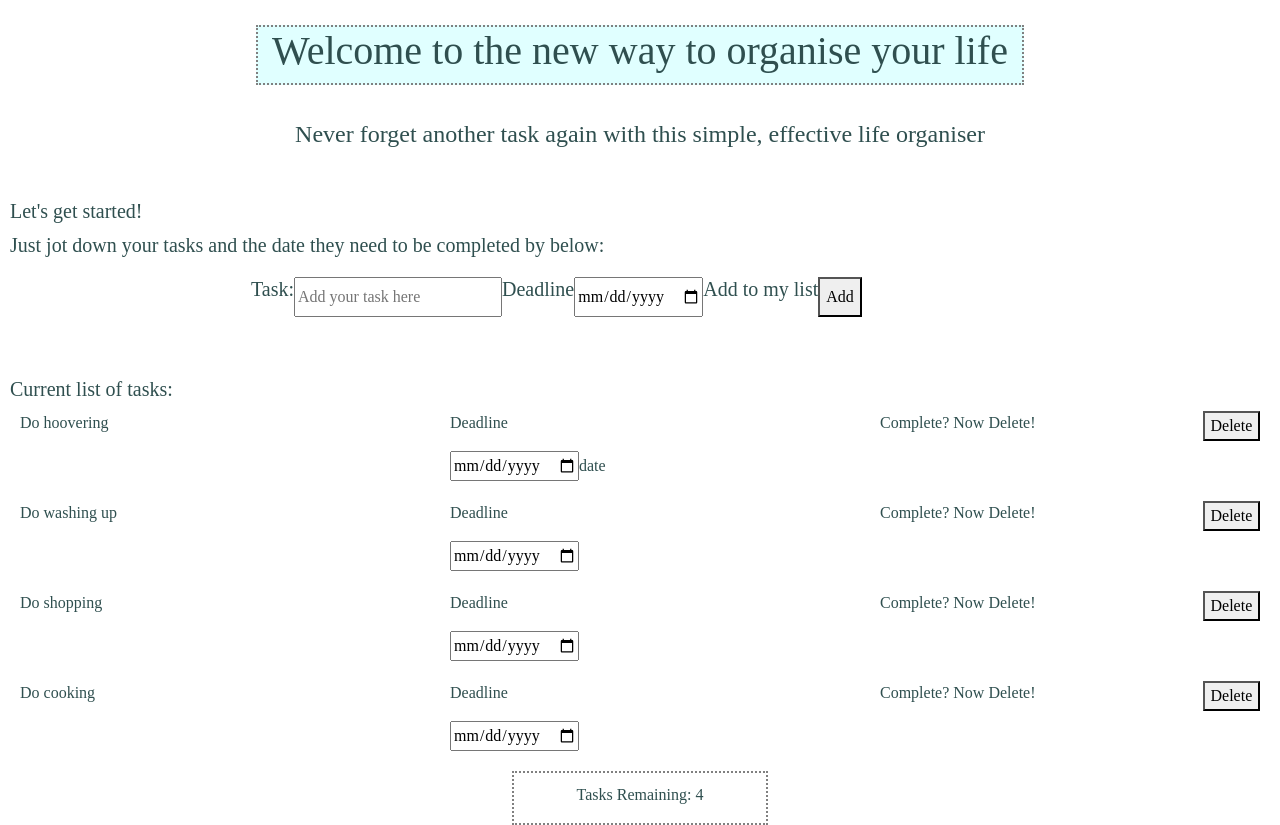
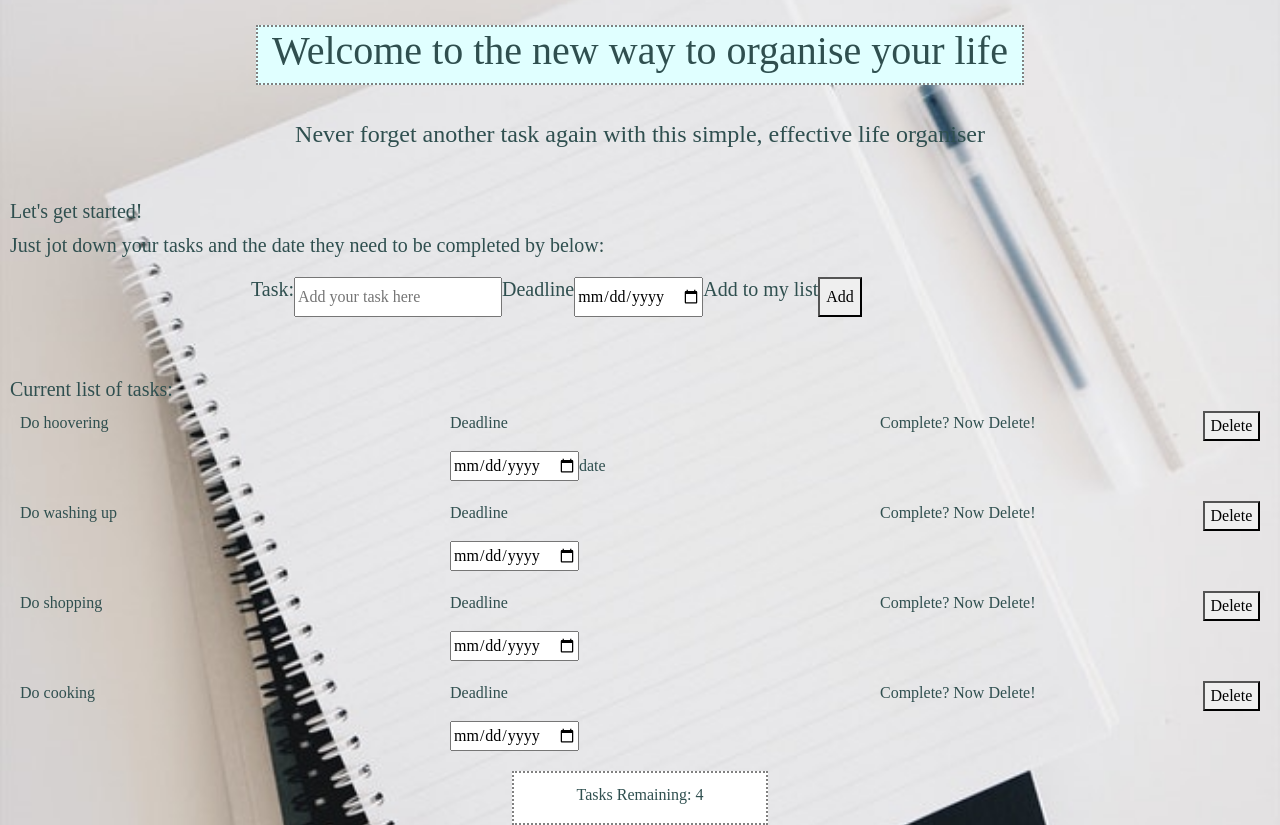
Before and after one commit to JoPreihs/todo-app-frontend, a React app: page / in a window 1280 px wide. Built offline with nearby package versions, Linux system fonts and the light colour scheme.

Commit message:
Todo App - In progress

```diff
--- a/src/App.css
+++ b/src/App.css
@@ -1,5 +1,8 @@
 body {
-    /*background-image: url(./images/Notepad.jpg);*/
+    background-image: url(./Images/Notepad.jpg);
+    background-position: center;
+    background-repeat: no-repeat;
+    background-size: cover;
     font-family: 'Sree Krushnadevaraya', serif;
     color: darkslategray;
 }
```
